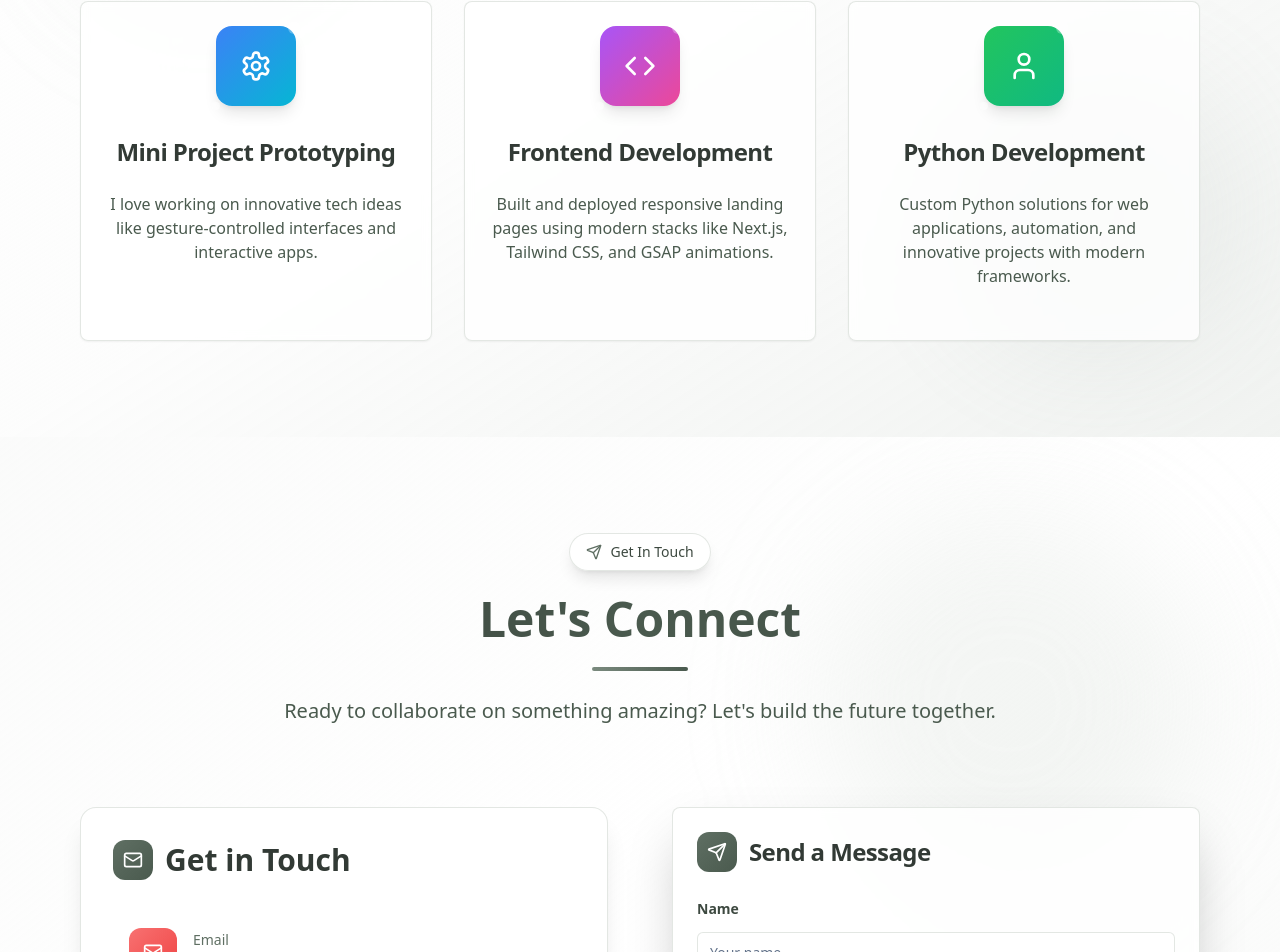
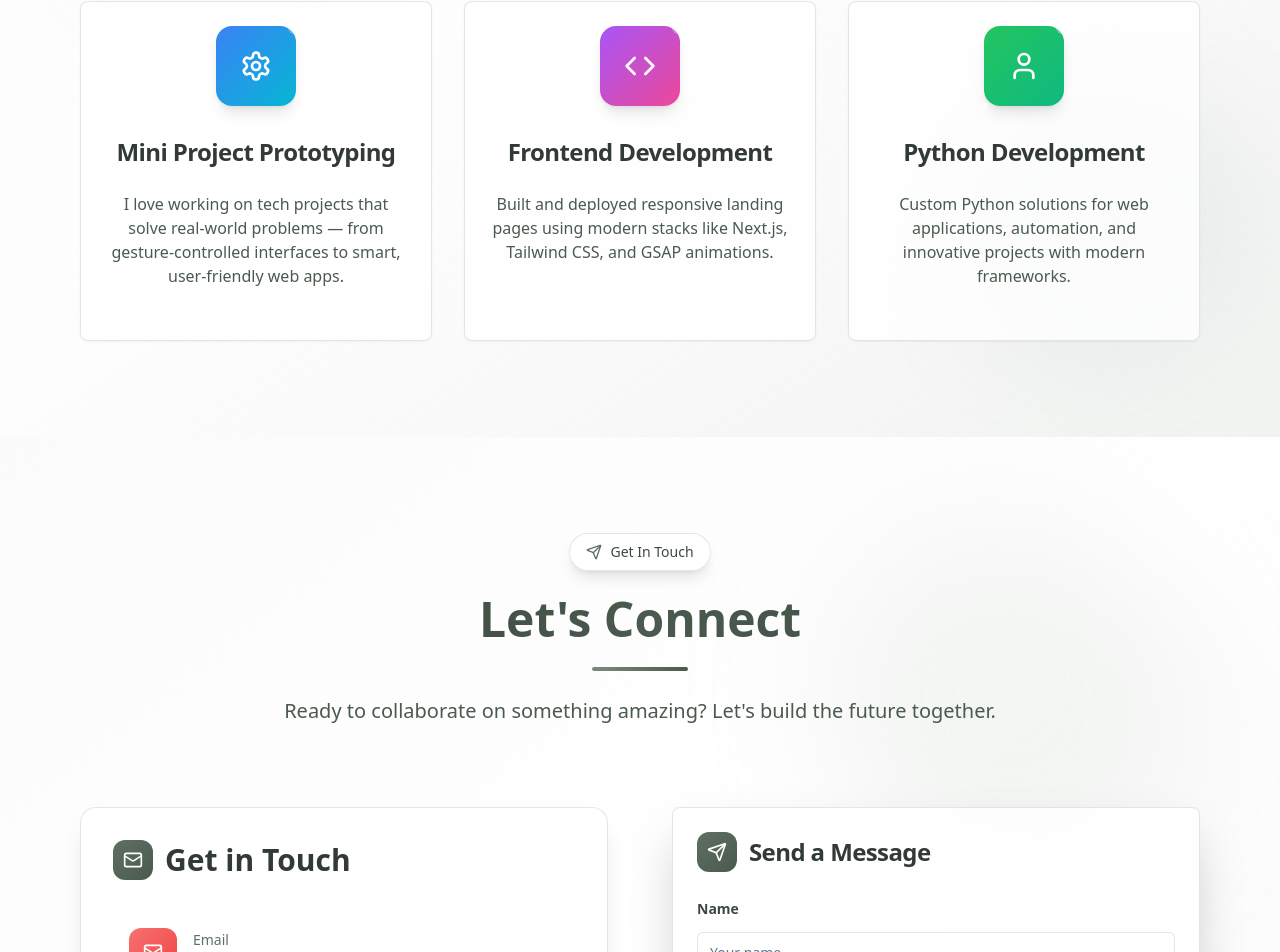
Before and after one commit to Bavya20/bavyasri-portfolio, a React (Vite) app: page / in a window 1280 px wide. Shown: the part 3922-4874 px from the top of the page. Built offline with nearby package versions, Linux system fonts and the light colour scheme.

Commit message:
Add tagline to services section
Updated the description in the services section to reflect the user's passion for solving real-world problems with tech projects.

```diff
--- a/src/components/Services.tsx
+++ b/src/components/Services.tsx
@@ -1,4 +1,3 @@
-
 import { Card, CardContent, CardDescription, CardHeader, CardTitle } from "@/components/ui/card";
 import { Code, Settings, User, Sparkles } from "lucide-react";
 
@@ -7,7 +6,7 @@ const Services = () => {
     {
       icon: <Settings className="h-8 w-8" />,
       title: "Mini Project Prototyping",
-      description: "I love working on innovative tech ideas like gesture-controlled interfaces and interactive apps.",
+      description: "I love working on tech projects that solve real-world problems — from gesture-controlled interfaces to smart, user-friendly web apps.",
       gradient: "from-blue-500 to-cyan-500"
     },
     {
```
